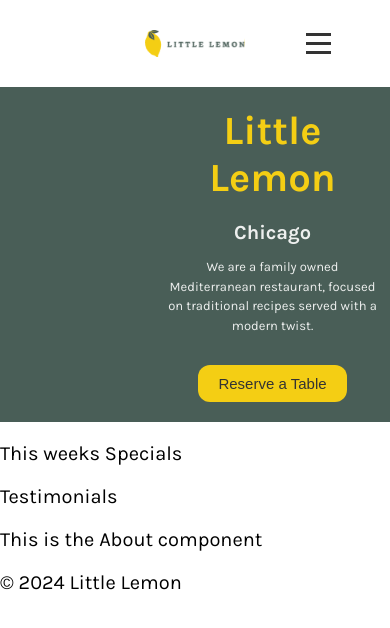
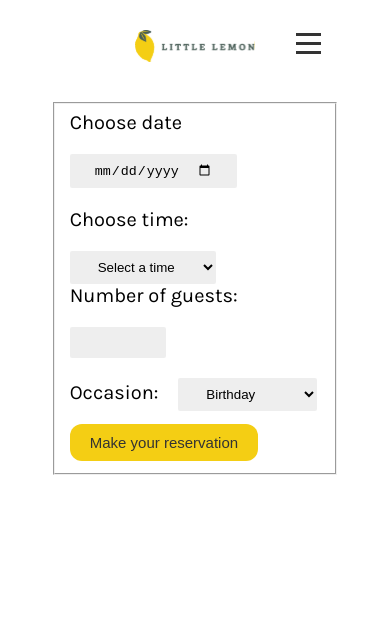
Before and after one commit to Kekekingg/Front-end-Capstone, a React (Create React App) app in the folder Capstone_LittleLemon/little-lemon-capstone/: page /booking in a window 390 px wide. Shown: the top 628 px of the page. Built offline with nearby package versions, Linux system fonts and the light colour scheme.

Commit message:
Adding Booking, BookingForm, ConfirmedBooking, Main and Recipes

```diff
--- a/Capstone_LittleLemon/little-lemon-capstone/src/App.css
+++ b/Capstone_LittleLemon/little-lemon-capstone/src/App.css
@@ -87,8 +87,7 @@ button:hover,
     width: 120px;
     height: auto;
     max-width: 100%;
-    display: block;
-    transition: filter 0.3s, transform 0.3s;
+    transition: filter 0.3s transform 0.3s;
 }
 .logo_LiLemon {
     transition: filter 0.3s, transform 0.3s;
@@ -169,18 +168,39 @@ button:hover,
 .hero-image {
     position: absolute;
     right: 20%;
-    top: 22%;
+    top: 18%;
     width: 25rem;
 }
 .hero-image img {
     width: 100%;
     height: 29rem;
-    border-radius: 2rem;
+    border-radius: 1rem;
+}
+
+form, .comfirm{
+  padding: 10px 13%;
+}
+
+.formField{
+  padding: 50px 20px;
+}
+
+input, label{
+  display: inline-block;
+  margin-right: 20px;
+  margin-bottom: 20px;
+}
+#book-date, #book-time, #book-guests, #book-occasion{
+  background: #bdbdbd43;
+  padding: 8px 24px;
+  border: none;
+  outline: none;
+  border-radius: 2px;
 }
 
 /* Media Querys */
 
-@media (max-width: 768px) {
+@media (max-width: 468px) {
     .nav-links a,
     .nav-links a:visited,
     .nav-links a:active {
@@ -192,11 +212,11 @@ button:hover,
     .nav-container {
         flex-direction: column;
         align-items: center;
+        justify-content: center;
         padding: 1rem;
         position: relative;
     }
     .logo_LiLemon {
-        width: 100px;
         margin-bottom: 2rem;
         margin-left: auto;
         margin-right: auto;
@@ -205,6 +225,8 @@ button:hover,
     .nav-list {
         flex-direction: column;
         align-items: center;
+        justify-content: center;
+        gap: 2rem;
         width: 100%;
     }
     .nav-links {
@@ -223,25 +245,39 @@ button:hover,
         flex-direction: column;
         cursor: pointer;
         top: 1rem;
-        right: 3rem;
+        right: 4rem;
         z-index: 1000;
         position: absolute;
     }
     .hero-container {
-        flex-direction: column;
-        text-align: center;
-        padding: 2rem 1rem;
-        gap: 2rem;
+        padding: 2rem 12rem 2rem 0;
     }
     .hero-text {
-        text-align: center;
         margin: 0 auto;
     }
     .hero-image {
-        justify-content: center;
-        max-width: 85%;
-        max-height: 90%;
-        display: none;
+        position: static;
+        width: 80%;
+        margin: 2rem auto 0 auto;
+        padding-left: 10rem;
     }
 
 }
+
+@media (min-width: 768px) and (max-width: 1024px) {
+    .hero-container {
+        flex-direction: column;
+        text-align: center;
+        padding: 3rem 20%;
+    }
+    .hero-text {
+        margin: 0 auto;
+        padding: 0;
+        text-align: center;
+    }
+    .hero-image {
+        position: static;
+        width: 80%;
+        margin: 2rem auto 0 auto;
+    }
+}
--- a/Capstone_LittleLemon/little-lemon-capstone/src/App.js
+++ b/Capstone_LittleLemon/little-lemon-capstone/src/App.js
@@ -1,19 +1,15 @@
 import Nav from './components/Navbar';
-import Header from './components/Header';
+import Main from './components/Main';
 import Specials from './components/Specials';
 import Testimonials from './components/Testimonials';
-import About from './components/About';
 import Footer from './components/Footer';
 import './App.css';
 function App() {
  return (
     <div className="App">
         <Nav />
-        <Header />
-        <Specials />
-        <Testimonials />
-        <About />
-        <Footer />
+        <Main/>
+
     </div>
  )
 }
--- /dev/null
+++ b/Capstone_LittleLemon/little-lemon-capstone/src/components/Booking.js
@@ -0,0 +1,9 @@
+import BookingForm from "./BookingForm";
+
+const Booking = (props) => {
+    return (
+        <BookingForm availableTimes={["17:00", "18:00", "19:30", "20:00"]} dispatch={props.dispatch}/>
+    )
+}
+
+export default Booking;
--- /dev/null
+++ b/Capstone_LittleLemon/little-lemon-capstone/src/components/BookingForm.js
@@ -0,0 +1,90 @@
+import React from 'react';
+
+function BookingForm(props) {
+    const [date, setDate] = React.useState("");
+    const [times, setTimes] = React.useState("");
+    const [guests, setGuests] = React.useState("");
+    const [occasion, setOccasion] = React.useState("");
+
+    const handleSubmit = (e) => {
+        e.preventDefault();
+        props.SubmitForm(e);
+    }
+
+    const handleChange = (e) => {
+        setDate(e);
+        props.dispatch(e);
+    }
+
+    const timesArray = props.availableTimes || [];
+
+    return (
+        <header>
+            <section>
+                <form onSubmit={handleSubmit}>
+                    <fieldset>
+
+                        {/* Date */}
+                        <div>
+                            <label htmlFor="book-date">Choose date</label>
+                            <input
+                            type="date"
+                            required
+                            id="book-date"
+                            name="book-date"
+                            value={date}
+                            onChange={(e) => handleChange(e.target.value)}/>
+                        </div>
+
+                        {/* Time */}
+                        <div>
+                            <label htmlFor="book-time">Choose time:</label>
+                            <select
+                                id="book-time"
+                                value={times}
+                                onChange={(e) => setTimes(e.target.value)}>
+                            <option value="">Select a time</option>
+                            {
+                                timesArray.length > 0 ? (timesArray.map((time) => (<option key={time}>{time}</option>))
+                                ) : (
+                                <option disabled>No times available</option>)
+                            }
+
+                            </select>
+                        </div>
+
+                        {/* Number of guests */}
+                        <div>
+                            <label htmlFor="book-guests">Number of guests:</label>
+                            <input
+                            id='book-guests'
+                            min='1'
+                            value={guests}
+                            max='10'
+                            type='number'
+                            onChange={(e) => setGuests(e.target.value)}/>
+                        </div>
+
+                        {/* Occasion */}
+                        <div>
+                            <label htmlFor="book-occasion">Occasion:</label>
+                            <select
+                                id="book-occasion"
+                                key={occasion}
+                                value={occasion}
+                                onChange={(e) => setOccasion(e.target.value)}>
+                                <option>Birthday</option>
+                                <option>Anniversary</option>
+                            </select>
+                        </div>
+
+                        {/* Submit button */}
+                        <button className='btn' type='submit'> Make your reservation </button>
+                    </fieldset>
+                </form>
+            </section>
+        </header>
+    )
+}
+
+export default BookingForm;
--- /dev/null
+++ b/Capstone_LittleLemon/little-lemon-capstone/src/components/ConfirmedBooking.js
@@ -0,0 +1,11 @@
+import React from "react";
+
+function ConfirmedBooking() {
+    return (
+        <div className="confirmed-booking">
+            <h1>Booking has been <span>confirmed!</span></h1>
+        </div>
+    )
+}
+
+export default ConfirmedBooking;
--- /dev/null
+++ b/Capstone_LittleLemon/little-lemon-capstone/src/components/Main.js
@@ -0,0 +1,62 @@
+import React, {useReducer} from "react";
+import { Route, Routes, useNavigate } from "react-router-dom";
+import Header from "./Header";
+import Booking from "./Booking";
+import ConfirmedBooking from "./ConfirmedBooking";
+
+function Main() {
+
+    const seedRandom = function(seed) {
+        var m = 2**35 - 31;
+        var a = 185852;
+        var s = seed % m;
+        return function() {
+            return (s = s * a % m) / m;
+        }
+    }
+    const fetchAPI = function(date) {
+        let result = [];
+        let random = seedRandom(date.getDate());
+        for (let i = 17; i < 23; i++) {
+            if (random() < 0.5) {
+                result.push(i + ":00");
+            }
+            if (random() > 0.5) {
+                result.push(i + ":30");
+            }
+        }
+    }
+
+    const submitAPI = function(formData) {
+        return true;
+    }
+    const initialState = {availableTimes: fetchAPI(new Date())};
+    const [state, dispatch] = useReducer(updateTimes, initialState);
+
+    function updateTimes(state, date) {
+        return {availableTimes: fetchAPI(new Date(date))};
+    }
+
+    const navigate = useNavigate();
+
+    function submitForm(formData) {
+        if (submitAPI(formData)) {
+            navigate("/confirmed");
+        }
+    }
+
+    return (
+        <>
+            <main>
+                <Routes>
+                    <Route path="/" element={<Header/>}/>
+                    <Route path="/booking" element={<Booking availableTimes={state} dispatch={dispatch} submitForm={submitForm}/>}/>
+                    <Route path="/" element={<Header/>}/>
+                    <Route path="/confirmed" element={<ConfirmedBooking/>}/>
+                </Routes>
+            </main>
+        </>
+    )
+
+}
+export default Main;
--- a/Capstone_LittleLemon/little-lemon-capstone/src/components/Navbar.js
+++ b/Capstone_LittleLemon/little-lemon-capstone/src/components/Navbar.js
@@ -12,7 +12,7 @@ function Nav() {
     return (
         <nav className={`nav-container ${menuOpen ? "open" : ""}`}>
             <div className='nav-list'>
-                <a href="/#" className="nav-logo">
+                <a href="/" className="nav-logo">
                     <img
                     src={logoSrc}
                     alt="Little Lemon Logo"
--- a/Capstone_LittleLemon/little-lemon-capstone/src/components/Specials.js
+++ b/Capstone_LittleLemon/little-lemon-capstone/src/components/Specials.js
@@ -1,7 +1,11 @@
 
 function Specials() {
     return (
-        <p>This weeks Specials</p>
+        <>
+           <h2>This weeks specials</h2>
+           <button>Online Store</button>
+
+        </>
     )
 }
 
```
Also changed, not shown: Capstone_LittleLemon/little-lemon-capstone/src/components/Recipes.js (added, +29 -0 lines).
